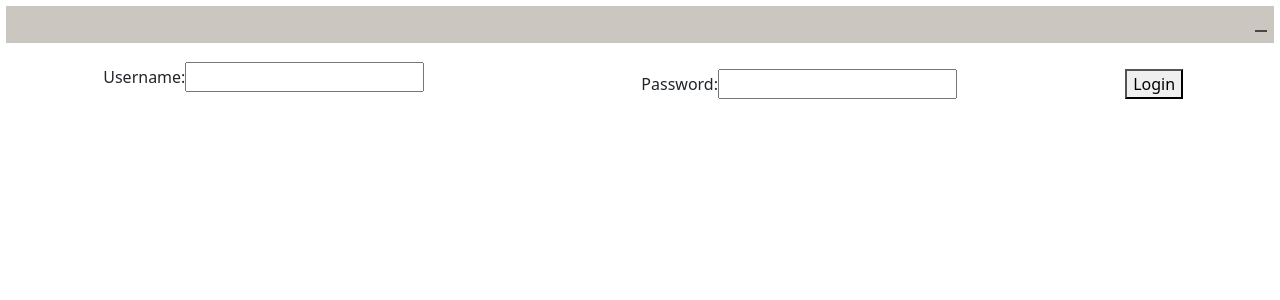
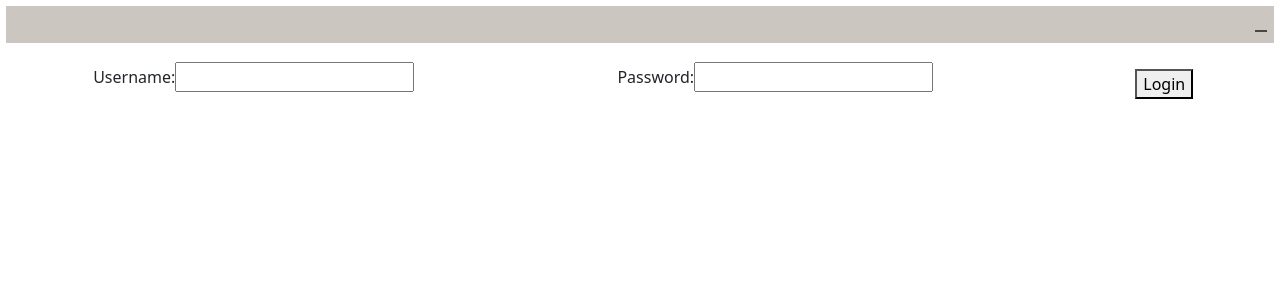
Before and after one commit to RalfTischer/product-backlog-react-ui, a React (Create React App) app: page / in a window 1280 px wide. Shown: the top 300 px of the page. Built offline with nearby package versions, Linux system fonts and the light colour scheme.

Commit message:
Add class for 2nd label

```diff
--- a/src/components/Login.jsx
+++ b/src/components/Login.jsx
@@ -53,7 +53,7 @@ const Login = ({  db,
         Username:
         <input type="text" value={username} onChange={(e) => setUsername(e.target.value)} />
       </label>
-      <label>
+      <label className="login-cell">
         Password:
         <input type="password" value={password} onChange={(e) => setPassword(e.target.value)} />
       </label>
```
